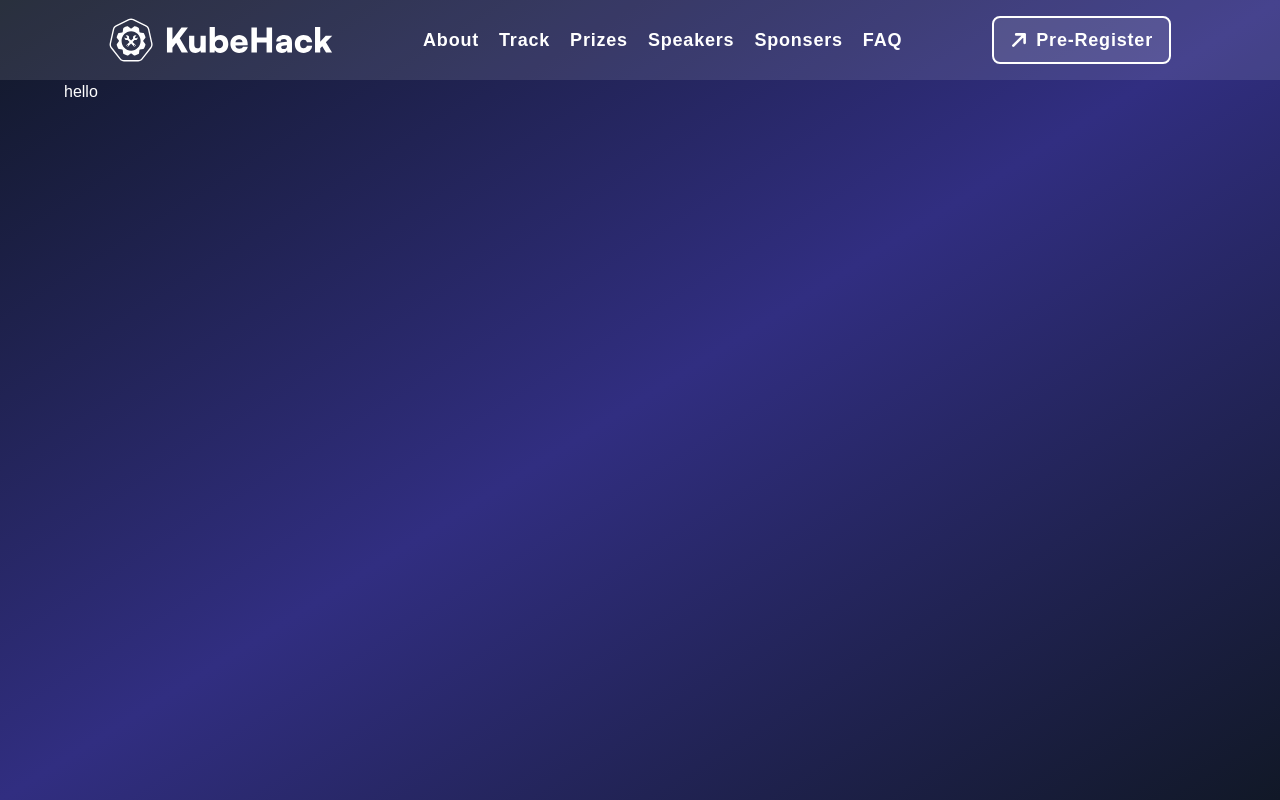
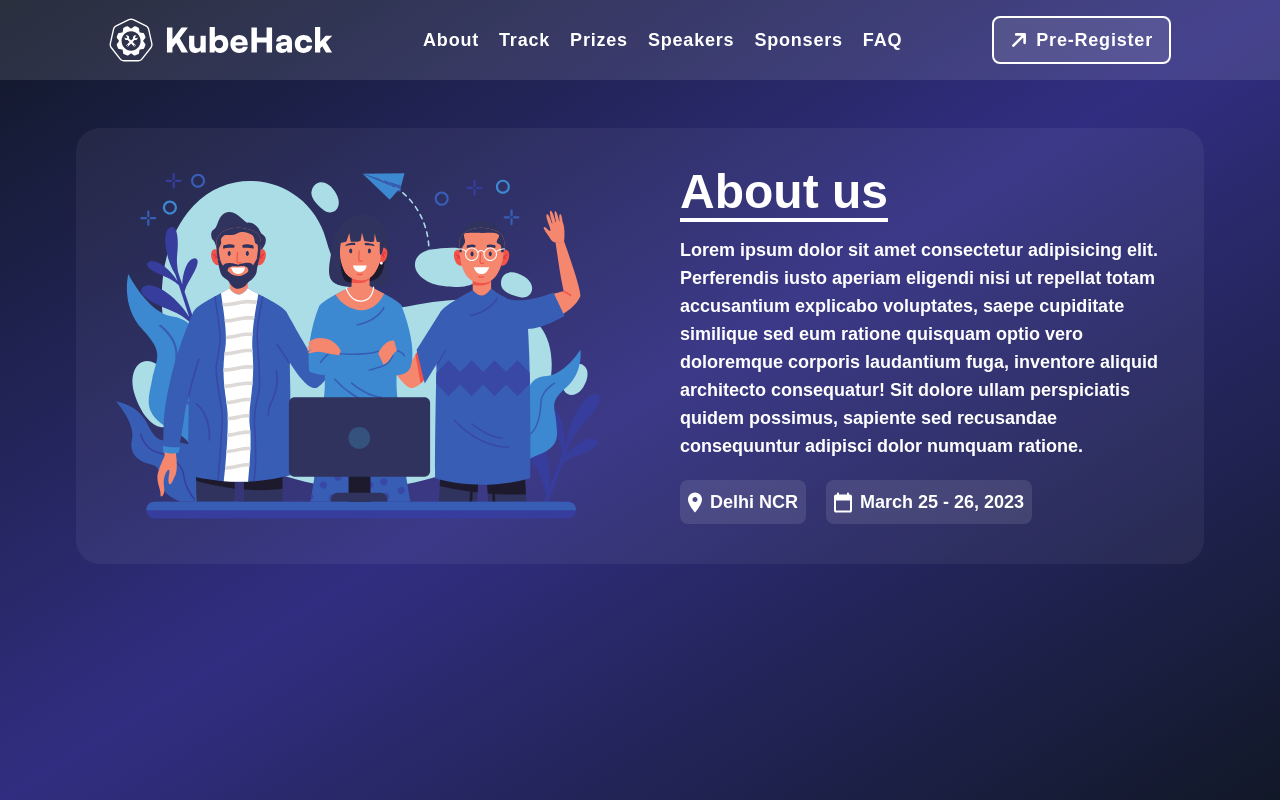
Before and after one commit to kubesimplify/kubehack, a Next.js app: page / in a window 1280 px wide. Built offline with nearby package versions, Linux system fonts and the light colour scheme; a web font is replaced by a local one.

Commit message:
Creaed About us Section

```diff
--- /dev/null
+++ b/src/components/About.tsx
@@ -0,0 +1,35 @@
+import { AboutIcon, CalenderLogo, Location } from "@assets/icon";
+import Heading from "./ui/Heading";
+import SectionWrapper from "./ui/SectionWrapper";
+
+const About = () => {
+  return (
+    <SectionWrapper id="about" className="mx-3">
+      <div className="flex items-center bg-light-background/5 w-full rounded-3xl mx-10">
+        <div className="hidden md:inline w-1/2 p-10">
+          <AboutIcon />
+        </div>
+        <div className="flex flex-col gap-5 md:w-1/2 p-10">
+          <Heading>About us</Heading>
+          <p className="text-lg font-semibold">
+            Lorem ipsum dolor sit amet consectetur adipisicing elit. Perferendis
+            iusto aperiam eligendi nisi ut repellat totam accusantium explicabo
+            voluptates, saepe cupiditate similique sed eum ratione quisquam
+            optio vero doloremque corporis laudantium fuga, inventore aliquid
+            architecto consequatur! Sit dolore ullam perspiciatis quidem
+            possimus, sapiente sed recusandae consequuntur adipisci dolor
+            numquam ratione.
+          </p>
+          <div className="flex flex-col sm:flex-row items-start  gap-5 text-lg font-bold">
+            <span className="p-2 bg-light-background/10 rounded-lg flex items-center gap-2 whitespace-nowrap"><Location/> Delhi NCR</span>
+            <span className="p-2 bg-light-background/10 rounded-lg flex items-center gap-2 whitespace-nowrap">
+              <CalenderLogo /> March 25 - 26, 2023
+            </span>
+          </div>
+        </div>
+      </div>
+    </SectionWrapper>
+  );
+};
+
+export default About;
--- a/src/pages/index.tsx
+++ b/src/pages/index.tsx
@@ -1,3 +1,4 @@
+import About from "@components/About";
 import Head from "next/head";
 
 export default function Home() {
@@ -19,7 +20,7 @@ export default function Home() {
         <link rel="icon" href="/favicon.ico" />
       </Head>
       <main className="max-w-6xl mx-auto flex flex-col gap-4 mb-2">
-        hello
+        <About />
       </main>
     </>
   );
```
